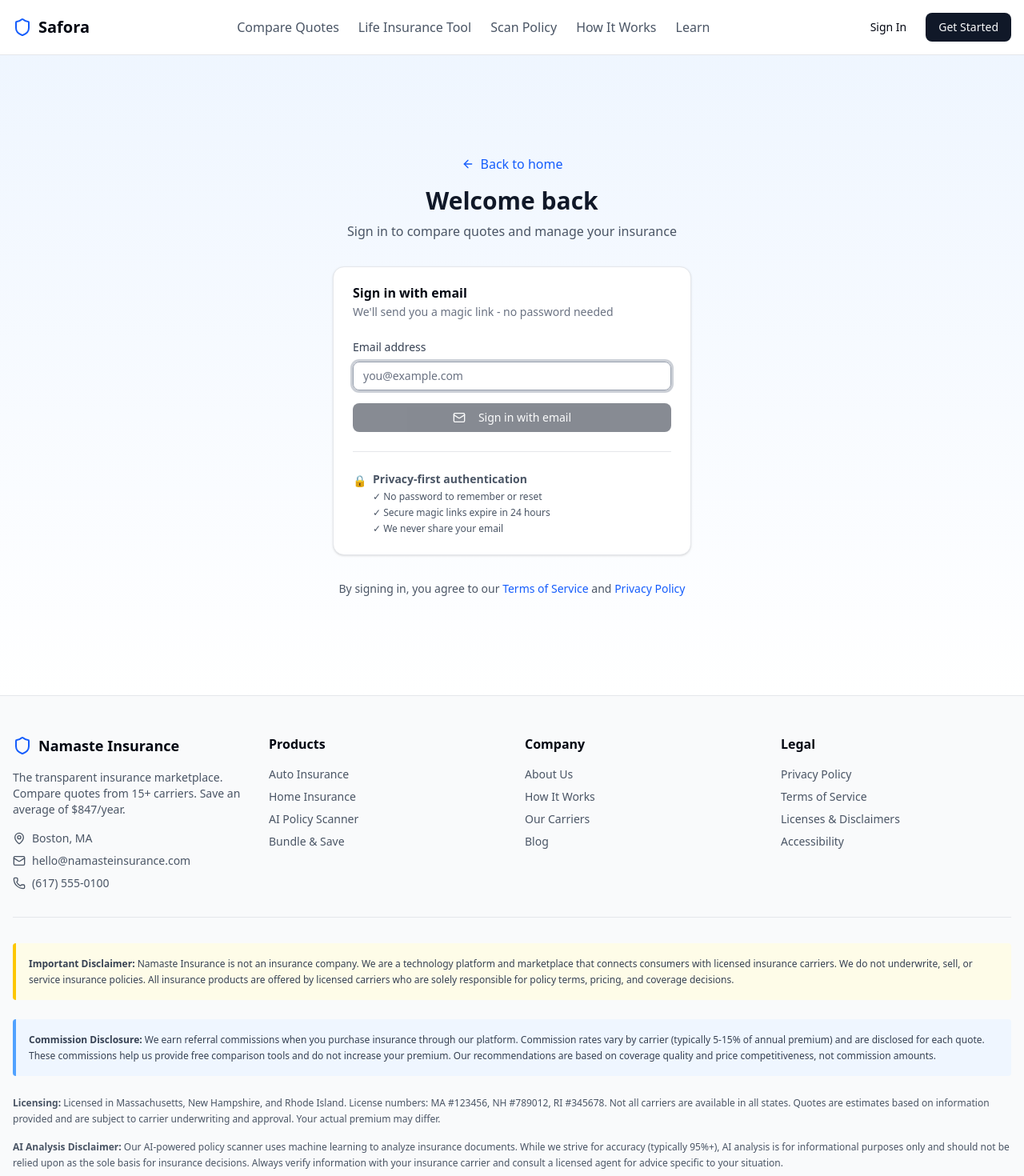
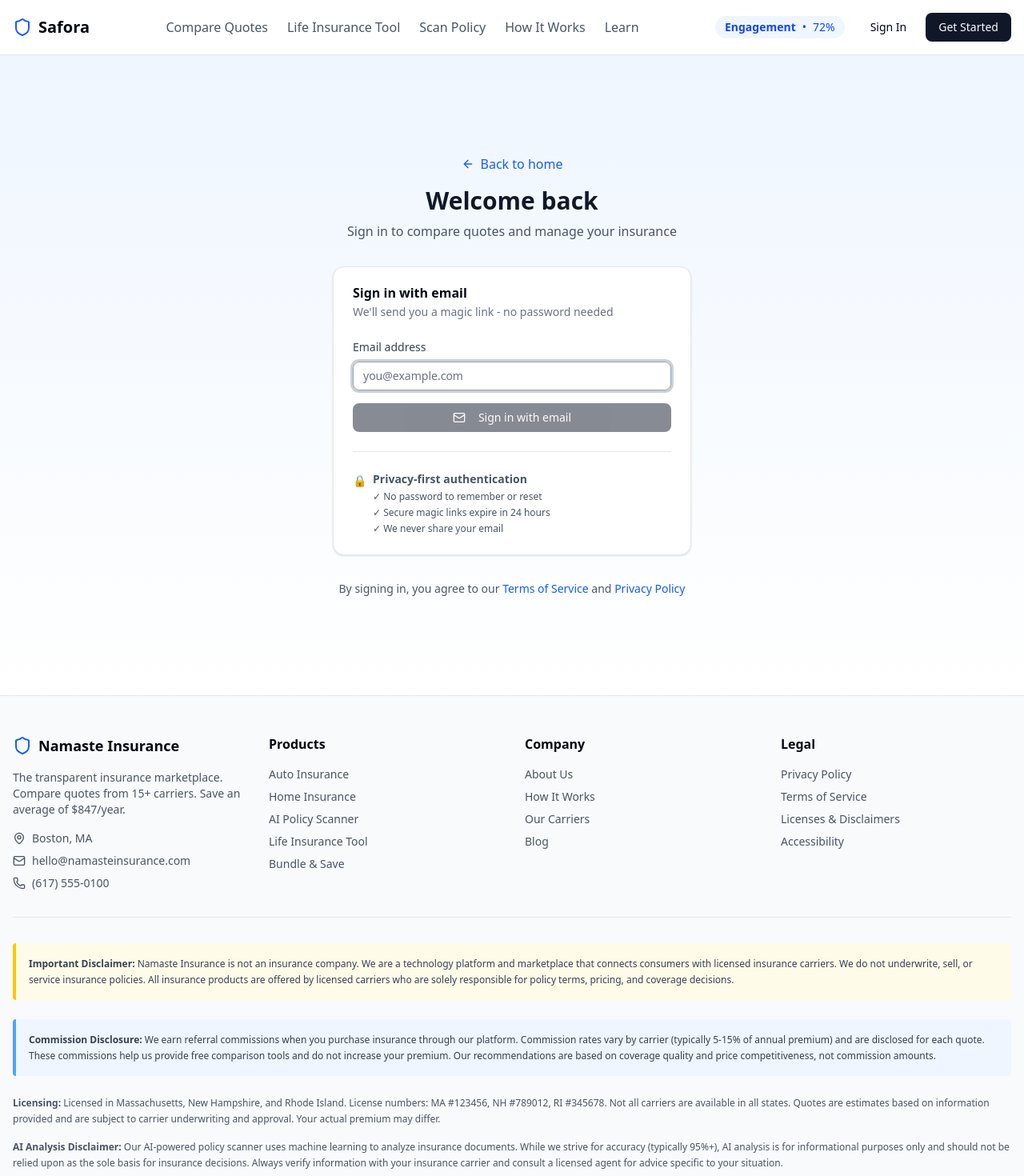
Before and after one commit to jhasavi/insurance, a Next.js app: page /auth/signin in a window 1280 px wide. Shown: the top 1470 px of the page at 80% size. Built offline with nearby package versions, Linux system fonts and the light colour scheme; no server answers.

Commit message:
feat(ui/seo): engagement badge, nav/footer links, homepage CTA, sitemap script, update SELECT.md strategic decisions

```diff
--- /dev/null
+++ b/scripts/generate_sitemap.mjs
@@ -0,0 +1,8 @@
+import fs from 'fs'
+const base = process.env.BASE_URL || 'https://namasteinsurance.com'
+const pages = ['/', '/compare', '/scan', '/life-insurance', '/about', '/privacy', '/terms']
+const urls = pages.map(p => `  <url>\n    <loc>${base}${p}</loc>\n  </url>`).join('\n')
+const xml = `<?xml version="1.0" encoding="UTF-8"?>\n<urlset xmlns="http://www.sitemaps.org/schemas/sitemap/0.9">\n${urls}\n</urlset>`
+fs.mkdirSync('public', { recursive: true })
+fs.writeFileSync('public/sitemap.xml', xml)
+console.log('Wrote public/sitemap.xml')
--- a/src/app/layout.tsx
+++ b/src/app/layout.tsx
@@ -23,11 +23,12 @@
     template: "%s | Namaste Insurance"
   },
   description: "Compare real insurance quotes from 15+ carriers including GEICO, Progressive, and State Farm. AI-powered policy analysis. Save an average of $847/year. No spam, just savings.",
-  keywords: ["auto insurance", "home insurance", "insurance comparison", "cheap insurance", "insurance quotes", "compare insurance", "best insurance rates"],
-  authors: [{ name: "Namaste Insurance" }],
+  description: "Compare real insurance quotes from 15+ carriers. AI-powered policy analysis by Sanjeev Jha and Namaste Boston Homes. Save an average of $847/year.",
+  keywords: ["auto insurance", "home insurance", "insurance comparison", "cheap insurance", "insurance quotes", "Sanjeev Jha", "Namaste Boston Homes"],
+  authors: [{ name: "Sanjeev Jha" }, { name: "Namaste Boston Homes" }],
   openGraph: {
     title: "Namaste Insurance - Transparent Insurance Marketplace",
-    description: "Compare real insurance quotes from 15+ carriers. AI-powered policy analysis. Save money without the spam.",
+    description: "Compare real insurance quotes from 15+ carriers. AI-powered policy analysis by Sanjeev Jha and Namaste Boston Homes.",
     type: "website",
     locale: "en_US",
     siteName: "Namaste Insurance",
--- a/src/app/page.tsx
+++ b/src/app/page.tsx
@@ -32,6 +32,12 @@
               <Link href="/scan">
                 <Upload className="mr-2 h-5 w-5" />
                 Scan Your Policy
+              </Link>
+            </Button>
+            <Button size="lg" className="bg-green-600 hover:bg-green-700 text-white" asChild>
+              <Link href="/life-insurance">
+                <CheckCircle className="mr-2 h-5 w-5" />
+                Life Insurance Tool
               </Link>
             </Button>
           </div>
--- /dev/null
+++ b/src/components/EngagementBadge.tsx
@@ -0,0 +1,27 @@
+"use client"
+
+import React, { useEffect, useState } from 'react'
+
+export function EngagementBadge() {
+  const [score, setScore] = useState<number | null>(null)
+
+  useEffect(() => {
+    const raw = localStorage.getItem('engagementScore')
+    if (raw) {
+      const n = Number(raw)
+      if (!Number.isNaN(n)) setScore(n)
+    } else {
+      const initial = 72
+      localStorage.setItem('engagementScore', String(initial))
+      setScore(initial)
+    }
+  }, [])
+
+  return (
+    <div className="hidden md:flex items-center gap-2 px-3 py-1 bg-blue-50 text-blue-700 rounded-full text-sm font-medium">
+      <span className="font-semibold">Engagement</span>
+      <span aria-hidden>•</span>
+      <span>{score ?? '—'}%</span>
+    </div>
+  )
+}
--- a/src/components/footer.tsx
+++ b/src/components/footer.tsx
@@ -53,6 +53,11 @@
               <li>
                 <Link href="/scan" className="text-gray-600 hover:text-blue-600">
                   AI Policy Scanner
+                </Link>
+              </li>
+              <li>
+                <Link href="/life-insurance" className="text-gray-600 hover:text-blue-600">
+                  Life Insurance Tool
                 </Link>
               </li>
               <li>
--- a/src/components/header.tsx
+++ b/src/components/header.tsx
@@ -2,6 +2,7 @@
 
 import Link from "next/link"
 import { UserNav } from "./user-nav"
+import { EngagementBadge } from "./EngagementBadge"
 import { Shield } from "lucide-react"
 
 export function Header() {
@@ -31,7 +32,10 @@
           </Link>
         </nav>
 
-        <UserNav />
+        <div className="flex items-center gap-4">
+          <EngagementBadge />
+          <UserNav />
+        </div>
       </div>
     </header>
   )
```
Also changed, not shown: 1 other file (tests, documents, lock files or other folders).
